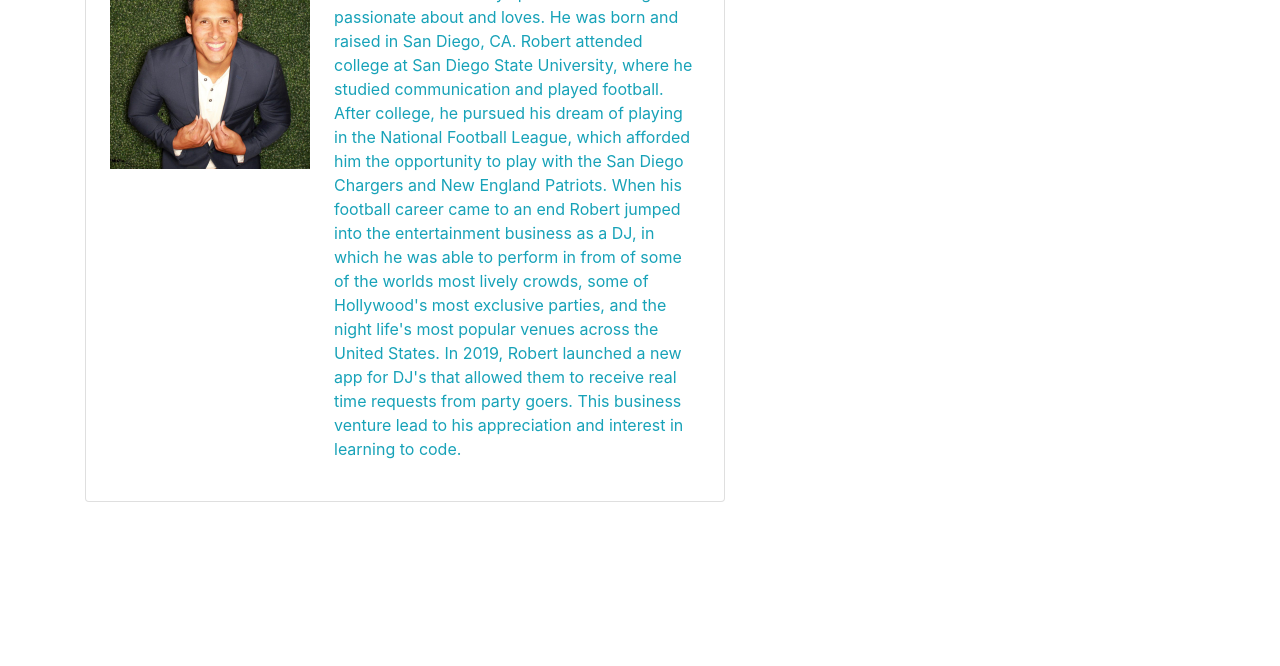
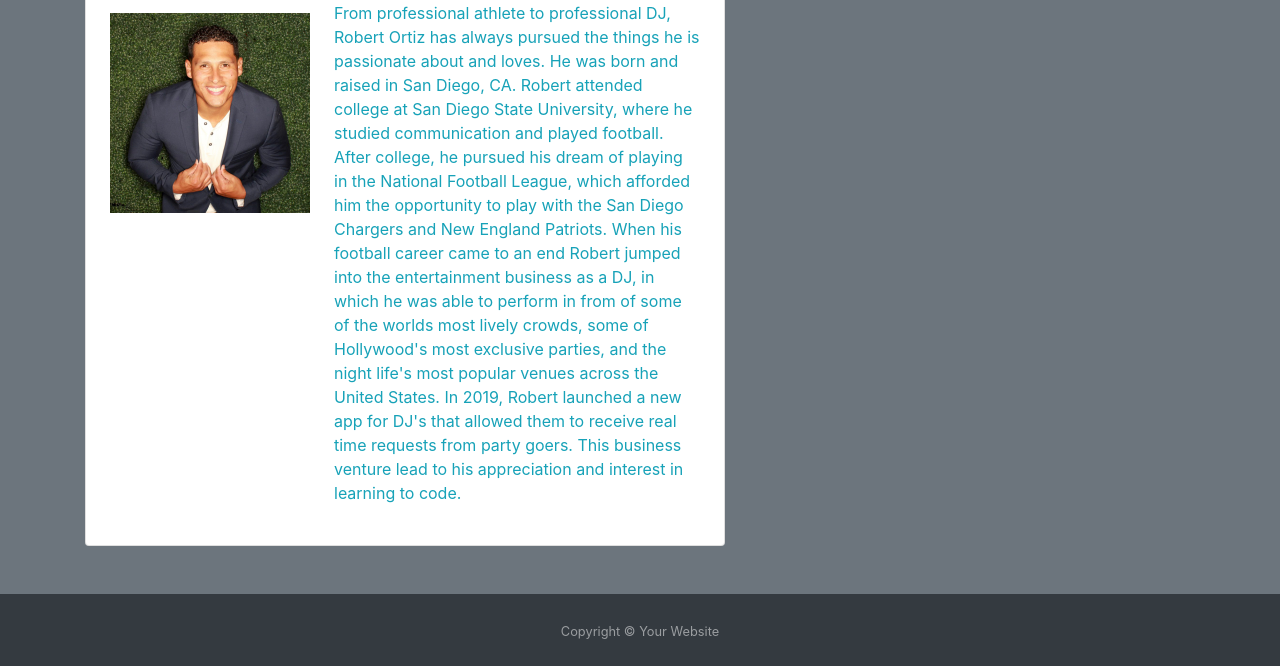
Before and after one commit to RobOrtiz/portfolio, a plain HTML site: page index.html in a window 1280 px wide. Shown: the part 297-963 px from the top of the page. Before the commit the page ends 800 px from the top, so only its background shows below. Drawn offline with nearby package versions, Linux system fonts and the light colour scheme.

Commit message:
updated HTML files with footer

```diff
--- a/index.html
+++ b/index.html
@@ -27,11 +27,11 @@
           </ul>
         </div>
       </nav>
-
+      <div class="bg-secondary">
       <div class="container">
         <article class="row single-post mt-5 no-gutters">
           <div class="col-md-2">
-          <section class="card bg-white p-4 mt-1" style="width: 40rem">
+          <section class="card bg-white p-4 mt-5 mb-5" style="width: 40rem">
           <h1 class="card-title mt-5 text-info">About Me</h1>
           <hr class="my-1">
           <section class="card-text" id="aboutMe"></section>
@@ -48,8 +48,10 @@
     </div>
       </div>
     </article>
+</body>
 
-
-
-
-</body>
+<footer id="sticky-footer" class="py-4 bg-dark text-white-50">
+  <div class="container text-center">
+    <small>Copyright &copy; Your Website</small>
+  </div>
+</footer>
```
Also changed, not shown: contact.html (+8 -5 lines), portfolio.html (+8 -2 lines).
